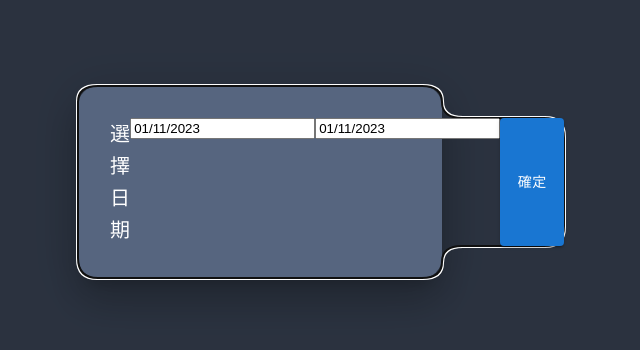
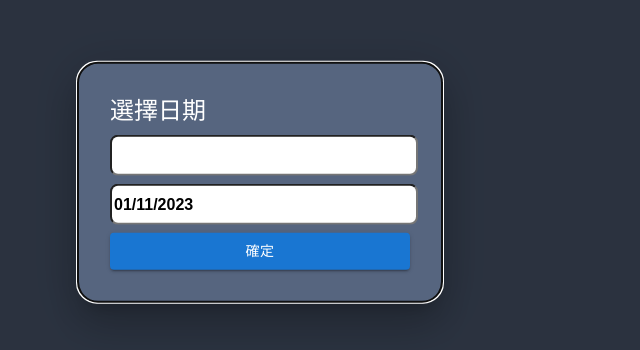
Before and after one commit to gn01763009/productive-monitor, a React (Create React App) app: page / in a window 1280 px wide. Shown: the part 218-568 px from the top of the page, without its empty margins (380-1020 px from the left). Built offline with nearby package versions, Linux system fonts and the light colour scheme.

Commit message:
RL-50 🧩 Adding popup select time

```diff
--- a/src/App.js
+++ b/src/App.js
@@ -88,8 +88,9 @@ function App() {
   const [isMulti, setIsMulti] = useState(true);
   const [dataType, setDataType] = useState('');
   const [startDate, setStartDate] = useState('');
+  const [isClick, setIsClick] = useState(false);
   const [endDate, setEndDate] = useState(new Date());
-  const { fecthData, error } = useFetch('http://125.227.134.205/EAG_EFC/EXC.php', startDate, endDate);
+  const { fecthData, error } = useFetch('http://125.227.134.205/EAG_EFC/EXC.php', startDate, endDate, isClick);
 
   useEffect(() => {
 
@@ -116,7 +117,7 @@ function App() {
             backgroundColor: (theme) => theme.palette.background.default,
             px: 0,
           }}>
-          {startDate && endDate ? (
+          {isClick ? (
             !loading ? (
               <>
                 <HeaderMemo />
@@ -141,33 +142,15 @@ function App() {
               <Loading />
             )
           ) : (
-            <Popup />
+            <Popup
+              startDate={startDate}
+              setStartDate={setStartDate}
+              endDate={endDate}
+              setEndDate={setEndDate}
+              setIsClick={setIsClick}
+            />
           )
           }
-          {/* {!loading ? (
-            <>
-              <HeaderMemo />
-              <Highlights data={data} />
-              <Content
-                groupData={groupData}
-                dates={dates}
-                isMulti={isMulti}
-                dataType={dataType}
-              />
-              <NavBarMemo
-                groupData={groupData}
-                factoryData={factoryData}
-                setGroupData={setGroupData}
-                data={data}
-                setData={setData}
-                setIsMulti={setIsMulti}
-                setDataType={setDataType}
-                dates={dates}
-              />
-            </>
-          ) : (
-            <Loading />
-          )} */}
         </Container>
       </ThemeProvider>
     </div>
--- a/src/components/Popup/Popup.jsx
+++ b/src/components/Popup/Popup.jsx
@@ -3,6 +3,7 @@ import React, { useState } from 'react'
 import DatePicker from "react-datepicker";
 
 import "react-datepicker/dist/react-datepicker.css";
+import "./style.css";
 
 const style = {
   position: 'absolute',
@@ -17,14 +18,18 @@ const style = {
   color: 'white',
   fontSize: '14px',
   display: 'flex',
+  flexDirection: 'column',
+  gap: 1,
 };
 
-const Popup = () => {
+const Popup = ({startDate, setStartDate, endDate, setEndDate, setIsClick}) => {
   const [open, setOpen] = useState(true);
-  const [startDate, setStartDate] = useState(new Date());
-  const [endDate, setEndDate] = useState(new Date());
 
-  const handleClose = () => setOpen(false);
+  const handleClose = () => {
+    if(!startDate || !endDate)  return;
+    setIsClick(true);
+    setOpen(false);
+  };
 
   return (
     <Modal
@@ -33,12 +38,12 @@ const Popup = () => {
       aria-describedby="modal-modal-description"
     >
       <Box sx={style}>
-        <Typography id="modal-modal-title" variant="h6" component="h2">
+        <Typography sx={{width: "100%"}} id="modal-modal-title" variant="h5" component="h2">
           選擇日期
         </Typography>
-        <DatePicker selected={startDate} onChange={(date) => setStartDate(date)} />
-        <DatePicker selected={endDate} onChange={(date) => setEndDate(date)} />
-        <Button variant="contained" onClick={handleClose}>確定</Button>
+        <DatePicker className="picker" sx={{width: "100%"}} selected={startDate} onChange={(date) => setStartDate(date)} />
+        <DatePicker className="picker" sx={{width: "100%"}} selected={endDate} onChange={(date) => setEndDate(date)} />
+        <Button sx={{width: "100%"}} variant="contained" onClick={handleClose}>確定</Button>
       </Box>
     </Modal>
   )
--- /dev/null
+++ b/src/components/Popup/style.css
@@ -0,0 +1,11 @@
+.picker{
+  width: 100%;
+  border-radius: 8px;
+  height: 35px;
+  font-size: 16px;
+  font-weight: 600;
+}
+.picker:focus-visible{
+  outline-style: hidden;
+  outline-width: 0px;
+}
--- a/src/hooks/useFetch.js
+++ b/src/hooks/useFetch.js
@@ -2,7 +2,7 @@
 import { useEffect, useState } from 'react';
 import $ from 'jquery';
 
-function useFetch(url, startDate, endDate) {
+function useFetch(url, startDate, endDate, isClick) {
 	const [isLoading, setIsLoading] = useState(false);
 	const [isCompleted, setIsCompleted] = useState(false);
 	const [fecthData, setFecthData] = useState('');
@@ -32,7 +32,7 @@ function useFetch(url, startDate, endDate) {
 				console.error(err);
 			},
 		});
-	}, [startDate, endDate]);
+	}, [isClick]);
 
 	return { fecthData, error, isLoading, isCompleted };
 }
```
